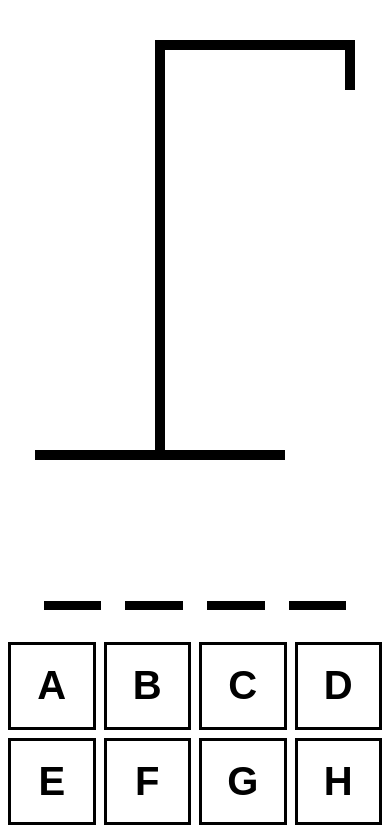
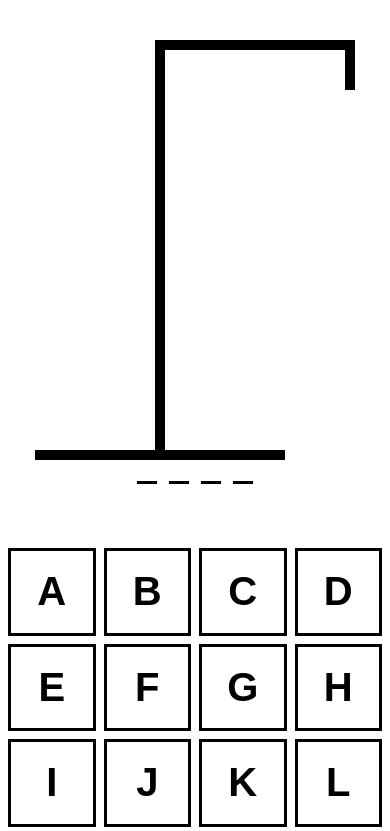
Before and after one commit to laxman-goud/hangman-word-game, a React (Vite) app: page / in a window 390 px wide. Shown: the top 831 px of the page. Built offline with nearby package versions, Linux system fonts and the light colour scheme.

Commit message:
styles: made responsive for HangmanWord component

```diff
--- a/src/components/HangmanWord.tsx
+++ b/src/components/HangmanWord.tsx
@@ -1,36 +1,62 @@
-
 type HangmanWordProps = {
-    guessedLetters: string[],
+    guessedLetters: string[]
     wordToGuess: string
     reveal?: boolean
+    isWinner?: boolean
 }
 
-const HangmanWord = ({guessedLetters, wordToGuess, reveal = false}: HangmanWordProps) => {
-
+const HangmanWord = ({
+    guessedLetters,
+    wordToGuess,
+    reveal = false,
+    isWinner = false,
+}: HangmanWordProps) => {
     return (
         <div
             style={{
                 display: "flex",
-                gap: '.25em',
-                fontSize: "6rem",
+                flexWrap: "wrap",
+                justifyContent: "center",
+                gap: "0.4em",
+                fontSize: "clamp(2rem, 8vw, 6rem)",
                 fontWeight: "bold",
                 textTransform: "uppercase",
-                fontFamily: 'monospace',
+                fontFamily: "monospace",
+                marginTop: "-3rem",
+                marginBottom: "2rem",
+                textAlign: "center",
+                width: "99vw",
             }}
         >
-            { wordToGuess.split("").map((letter, index) => (
-                <span style={{borderBottom: ".1em solid black"}} key={index}>
+            {wordToGuess.split("").map((letter, index) => {
+                const isGuessed = guessedLetters.includes(letter)
+
+                return (
                     <span
+                        key={index}
                         style={{
-                            visibility: guessedLetters.includes(letter) || reveal ? "visible" : "hidden",
-                            color: !guessedLetters.includes(letter) && reveal ? "red": "black"
-
+                            borderBottom: "0.1em solid black",
+                            minWidth: "1ch",
+                            display: "inline-flex",
+                            justifyContent: "center",
                         }}
                     >
-                        {letter}
+                        <span
+                            style={{
+                                visibility:
+                                    isGuessed || reveal || isWinner ? "visible" : "hidden",
+                                color: isWinner
+                                    ? "green"
+                                    : !isGuessed && reveal
+                                        ? "red"
+                                        : "black",
+                            }}
+                        >
+                            {letter}
+                        </span>
                     </span>
-                </span>
-            )) }
+                )
+            })}
         </div>
     )
 }
```
